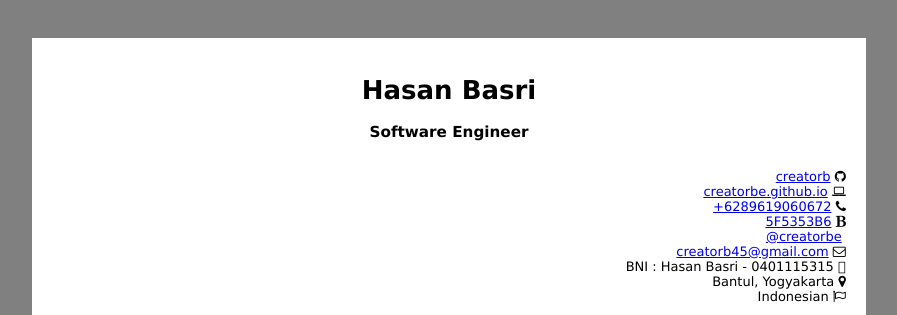
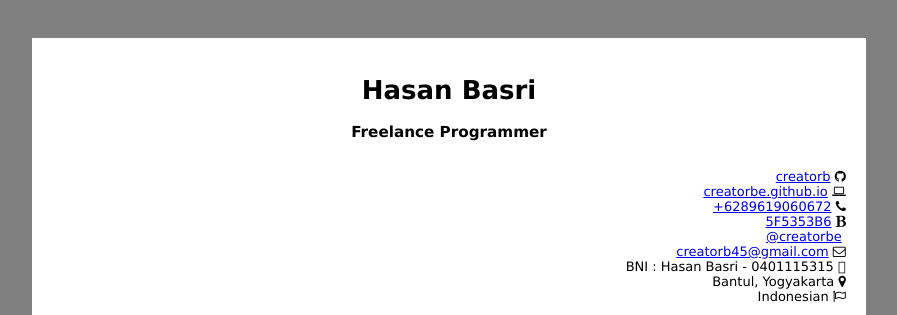
Before and after one commit to creatorbe/creatorbe.github.io, a Jekyll site: the page cv.html, which Jekyll copies as it is, in a window 1280 px wide. Shown: the top 315 px of the page, without its empty margins (191-1088 px from the left). Built offline with Jekyll 4.4.1, drawn with Linux system fonts in a browser that asks for light colours.

```diff
--- a/cv.html
+++ b/cv.html
@@ -14,7 +14,7 @@
 <body>
   <div class="page">
     <h1 id="creatorb">Hasan Basri</h1>
-    <h3 id="software-developer">Software Engineer</h3>
+    <h3 id="software-developer">Freelance Programmer</h3>
     <div style="width: 100%; overflow: hidden;">
       <!-- <div style="width: 600px; float: left;">
         <ul class="personal-info">
```
